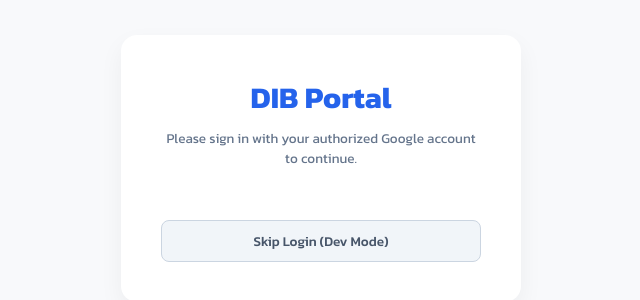
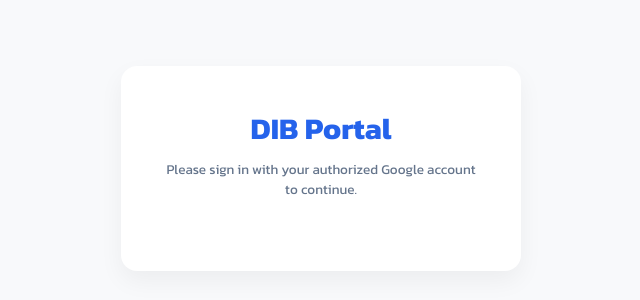
Before and after one commit to pornnaphats/dib-portal-next, a Next.js app in the folder dib-portal-next/: page / in a window 1280 px wide. Shown: the part 232-532 px from the top of the page, without its empty margins (319-959 px from the left). Built offline with nearby package versions, Linux system fonts and the light colour scheme.

Commit message:
Remove Overview and Skip Login button

```diff
--- a/dib-portal-next/src/app/page.js
+++ b/dib-portal-next/src/app/page.js
@@ -1,15 +1,5 @@
-import Topbar from "@/components/layout/Topbar";
+import { redirect } from "next/navigation";
 
 export default function Home() {
-  return (
-    <>
-      <Topbar title="Overview" breadcrumb="Overview" />
-      <div className="page-content">
-        <div style={{ padding: "40px", textAlign: "center", color: "var(--text-3)" }}>
-          <h2>Welcome to DIB Portal (Next.js Version)</h2>
-          <p>We are currently migrating this page...</p>
-        </div>
-      </div>
-    </>
-  );
+  redirect("/schedule");
 }
--- a/dib-portal-next/src/components/auth/LoginOverlay.jsx
+++ b/dib-portal-next/src/components/auth/LoginOverlay.jsx
@@ -57,14 +57,6 @@ export default function LoginOverlay({ onLogin }) {
 
         <div id="g_id_signin" style={{ display: "flex", justifyContent: "center" }}></div>
 
-        {/* DEV MODE BYPASS */}
-        <button
-          onClick={() => onLogin({ email: "dev@realsmart.co.th", name: "Dev User", role: "admin" }, "dev-token")}
-          style={{ marginTop: "20px", padding: "10px 20px", background: "#f1f5f9", color: "#475569", border: "1px solid #cbd5e1", borderRadius: "8px", fontSize: "0.9rem", cursor: "pointer", width: "100%", fontWeight: "500" }}
-        >
-          Skip Login (Dev Mode)
-        </button>
-
         {error && <div style={{ color: "#ef4444", fontSize: "0.8rem", marginTop: "16px" }}>{error}</div>}
       </div>
     </div>
```
